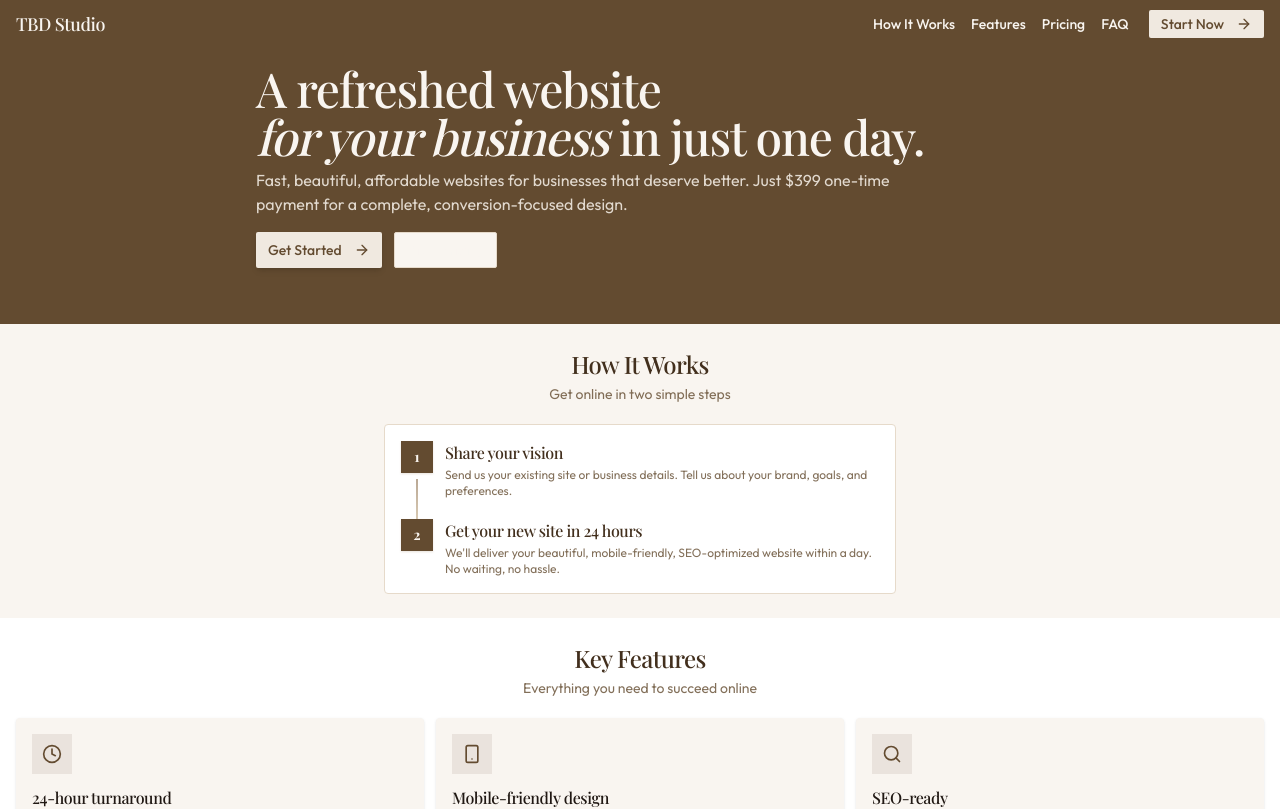
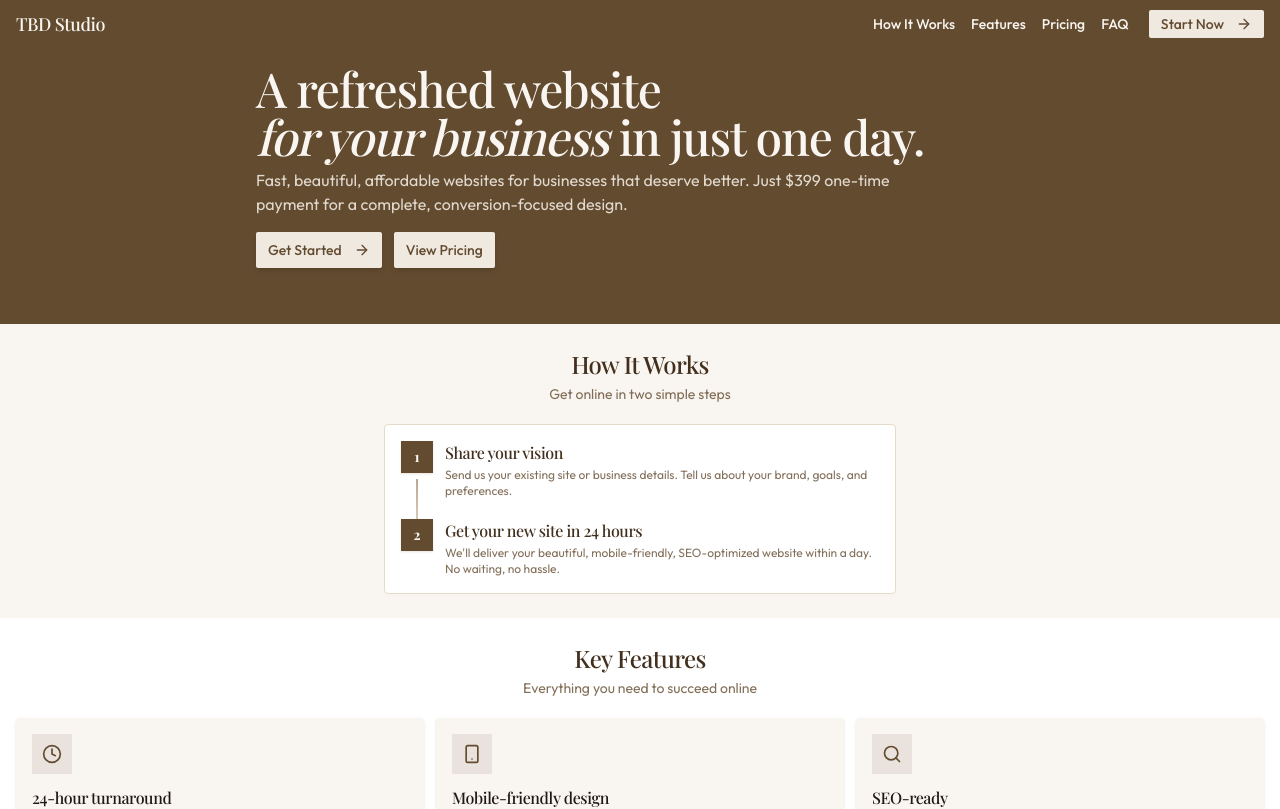
Before and after one commit to jnrjnrjnr/tbd-studio, a React (Vite) app: page / in a window 1280 px wide. Shown: the top 809 px of the page. Built offline with nearby package versions, Linux system fonts and the light colour scheme.

Commit message:
Fix: Hero button background color
Change the background color of the hero section to match the "Get Started" button.

```diff
--- a/src/components/Hero.tsx
+++ b/src/components/Hero.tsx
@@ -22,7 +22,7 @@ export const Hero = () => {
                   <ArrowRight className="ml-1 h-3 w-3" />
                 </a>
               </Button>
-              <Button variant="outline" asChild size="sm" className="h-9 text-sm border-sand-200 text-sand-50 hover:bg-earth-light hover:border-transparent hover:text-sand-50">
+              <Button asChild size="sm" className="h-9 text-sm bg-sand-100 hover:bg-sand-50 text-earth-dark shadow-md">
                 <a href="#pricing">View Pricing</a>
               </Button>
             </div>
```
